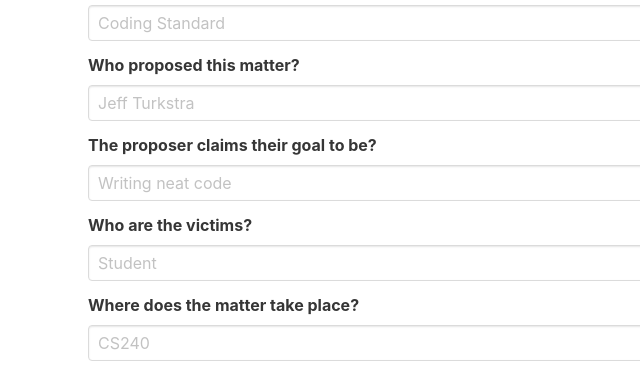
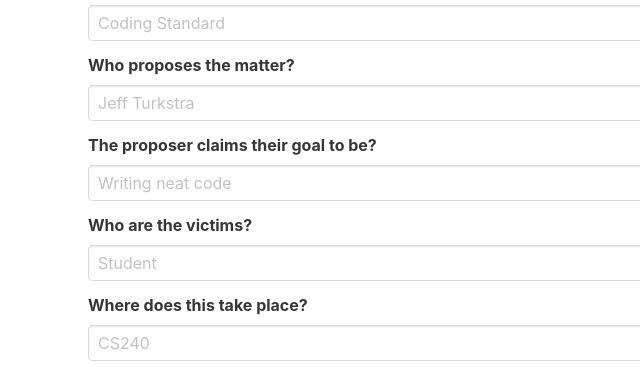
Before and after one commit to Neo-Zhixing/joke-gen, a plain HTML site: page index.html in a window 1280 px wide. Shown: the part 236-603 px from the top of the page, 0-640 px from the left. Drawn offline with nearby package versions, Linux system fonts and the light colour scheme.

Commit message:
Update index.html

```diff
--- a/index.html
+++ b/index.html
@@ -23,7 +23,7 @@
 					<input class="input" id="mthing" type="text" placeholder="Coding Standard">
 				</div>
 				<div class="field">
-					<label class="label">Who proposed this matter?</label>
+					<label class="label">Who proposes the matter?</label>
 					<input class="input" id="mman" type="text" placeholder="Jeff Turkstra">
 				</div>
 				<div class="field">
@@ -35,7 +35,7 @@
 					<input class="input" id="mvictim" type="text" placeholder="Student">
 				</div>
 				<div class="field">
-					<label class="label">Where does the matter take place?</label>
+					<label class="label">Where does this take place?</label>
 					<input class="input" id="mrange" type="text" placeholder="CS240">
 				</div>
 			</div>
```
